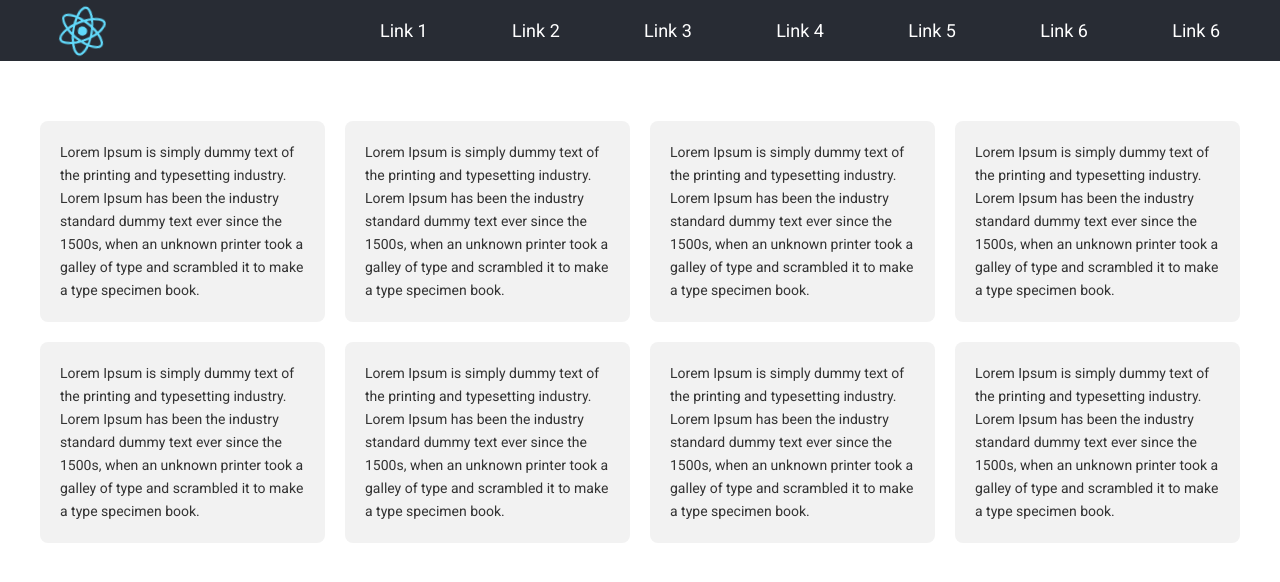
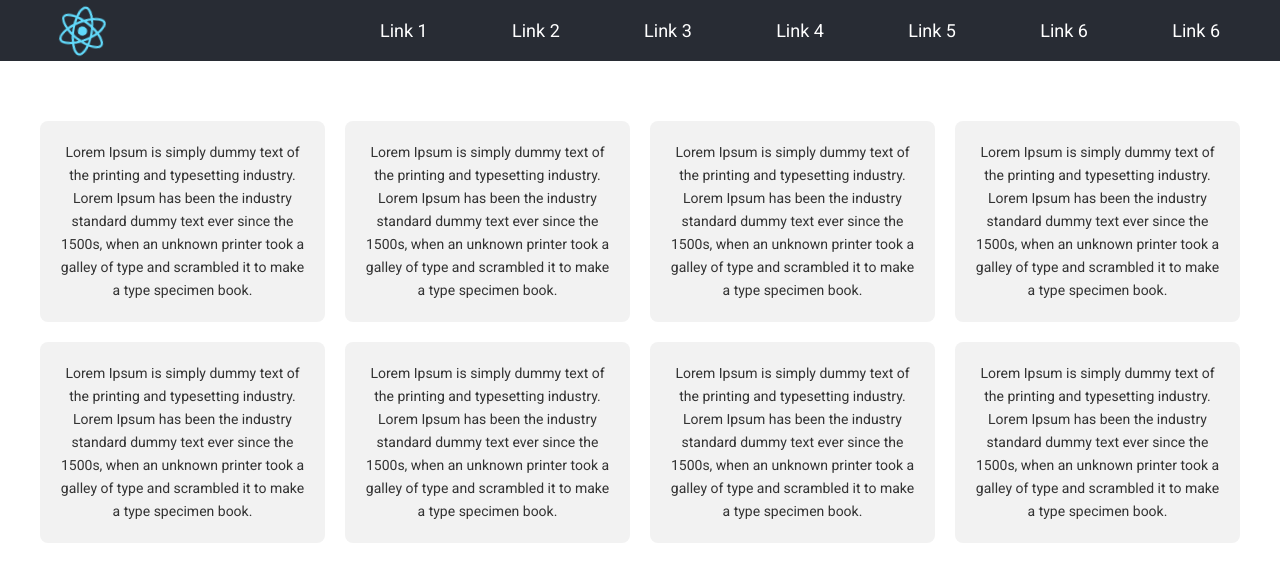
Before and after one commit to escabora/useful-commands-git, a React (Create React App) app in the folder app/: page / in a window 1280 px wide. Shown: the top 582 px of the page. Built offline with nearby package versions, Linux system fonts and the light colour scheme.

Commit message:
Revert "body with text-align left"
This reverts commit 4001e94c8ddc191b1159653a1cb879532911b015.

```diff
--- a/app/src/App.css
+++ b/app/src/App.css
@@ -1,6 +1,5 @@
 .App {
   text-align: center;
-  text-align: left;
 }
 
 .App-logo {
```
